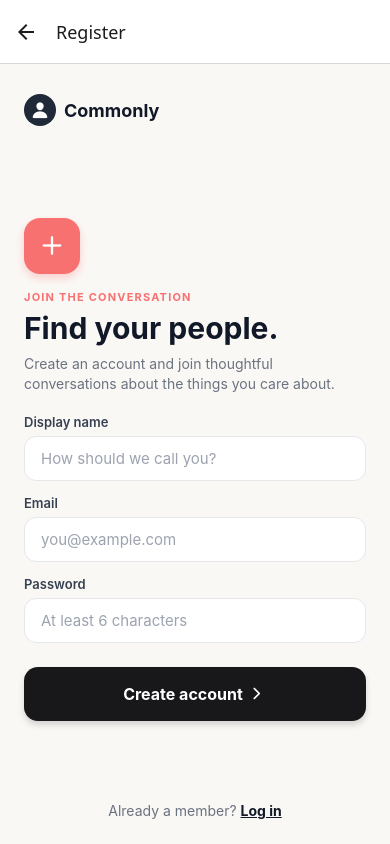
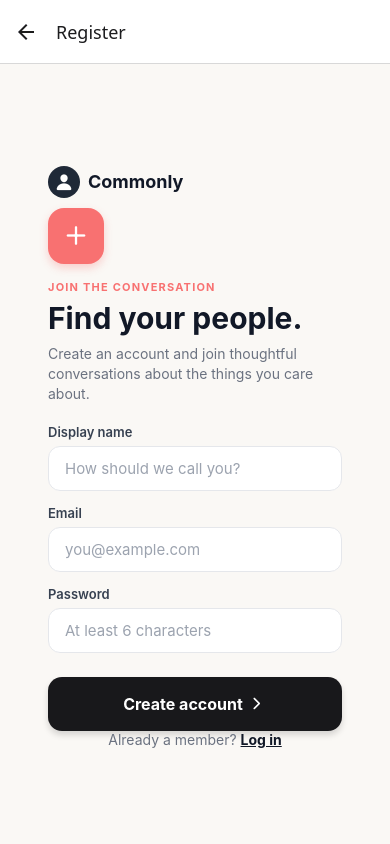
Before and after one commit to dc0der1/Forum-App-Frontend-, a React Native app: screen /Register in a window 390 px wide. Built offline with nearby package versions, Linux system fonts and the light colour scheme.

Commit message:
Update: Little style update to make sure everything looks correct on each device resolution

```diff
--- a/screens/Forums.js
+++ b/screens/Forums.js
@@ -1,4 +1,4 @@
-import { FlatList, Pressable, StyleSheet, Text, View, SafeAreaView } from "react-native";
+import { FlatList, Pressable, StyleSheet, Text, View, SafeAreaView, ActivityIndicator } from "react-native";
 import * as SecureStore from "expo-secure-store";
 import { useCallback, useState } from "react";
 import { AntDesign, MaterialCommunityIcons, Feather, EvilIcons } from "@expo/vector-icons";
@@ -40,6 +40,7 @@ export default function Forums({ navigation }) {
     async function getAllPosts(pageNumber = 0, shouldReset = false) {
         if (loading || (!hasMore && !shouldReset)) return;
 
+        setLoading(true);
         try {
             const token = await SecureStore.getItemAsync("userToken");
 
@@ -147,6 +148,7 @@ export default function Forums({ navigation }) {
     }
 
     async function findPostsByCategory(targetCategory, pageNumber = 0, shouldReset = false) {
+        setLoading(true);
         try {
             const token = await SecureStore.getItemAsync("userToken");
 
@@ -181,6 +183,7 @@ export default function Forums({ navigation }) {
     }
 
     async function findMostPopularPosts(pageNumber = 0, shouldReset = false) {
+        setLoading(true);
         try {
             const token = await SecureStore.getItemAsync("userToken");
 
@@ -215,6 +218,7 @@ export default function Forums({ navigation }) {
     }
 
     async function findLatestPosts(pageNumber = 0, shouldReset = false) {
+        setLoading(true);
         try {
             const token = await SecureStore.getItemAsync("userToken");
 
@@ -327,9 +331,21 @@ export default function Forums({ navigation }) {
                     showsVerticalScrollIndicator={false}
                     onEndReached={handleLoadMore}
                     onEndReachedThreshold={0.5}
+                    contentContainerStyle={{ paddingBottom: 100, flexGrow: 1 }}
+                    ListFooterComponent={
+                        loading && posts.length > 0 ? (
+                            <View style={styles.footerLoader}>
+                                <ActivityIndicator size="small" color="#f87171" />
+                            </View>
+                        ) : null
+                    }
                     ListEmptyComponent={
-                        !loading && (
-                            <View style={styles.emptyTextContainer}>
+                        loading && posts.length === 0 ? (
+                            <View>
+                                <ActivityIndicator size="large" color="#f87171" />
+                            </View>
+                        ) : (
+                            <View>
                                 <Text style={styles.emptyText}>No forums are posted!{"\n"}Be the first to post!</Text>
                             </View>
                         )
@@ -365,7 +381,9 @@ export default function Forums({ navigation }) {
                                         </Text>
                                     </Pressable>
                                 ))}
+                            </View>
 
+                            <View style={styles.dropdownRow}>
                                 <Dropdown
                                     style={[styles.dropdown]}
                                     containerStyle={styles.dropdownContainer}
@@ -431,6 +449,7 @@ const styles = StyleSheet.create({
     },
     tabRow: {
         flexDirection: "row",
+        alignItems: "center",
         marginBottom: 12,
     },
     tab: {
@@ -548,6 +567,9 @@ const styles = StyleSheet.create({
         backgroundColor: "#ffeeef",
         borderRadius: 10
     },
+    dropdownRow: {
+        marginBottom: 12,
+    },
     buttonCountText: {
         fontSize: 12,
         fontWeight: "600",
@@ -625,4 +647,9 @@ const styles = StyleSheet.create({
         color: "#4b5563",
         fontWeight: "500",
     },
+    footerLoader: {
+        paddingVertical: 20,
+        alignItems: "center",
+        justifyContent: "center",
+    },
 });
--- a/screens/LoginScreen.js
+++ b/screens/LoginScreen.js
@@ -1,4 +1,4 @@
-import { View, Text, StyleSheet, TextInput, Pressable, SafeAreaView, KeyboardAvoidingView, Platform } from "react-native";
+import { View, Text, StyleSheet, TextInput, Pressable, SafeAreaView, KeyboardAvoidingView, Platform, ScrollView } from "react-native";
 import { useState } from "react";
 import { Ionicons, MaterialCommunityIcons, Feather } from '@expo/vector-icons';
 import * as SecureStore from "expo-secure-store";
@@ -55,6 +55,10 @@ export default function LoginScreen({ navigation }) {
             <KeyboardAvoidingView
                 behavior={Platform.OS === "ios" ? "padding" : "height"}
                 style={styles.container}
+            >
+                <ScrollView
+                    contentContainerStyle={styles.scrollContainer}
+                    showsVerticalScrollIndicator={false}
                 >
                     {/* Brand Header */}
                     <View style={styles.brandHeader}>
@@ -122,6 +126,7 @@ export default function LoginScreen({ navigation }) {
                             <Text style={styles.createAccountText}>Create an account</Text>
                         </Pressable>
                     </View>
+                </ScrollView>
             </KeyboardAvoidingView>
         </SafeAreaView>
     );
@@ -137,6 +142,11 @@ const styles = StyleSheet.create({
         paddingHorizontal: 24,
         justifyContent: "space-between",
         paddingVertical: 20,
+    },
+    scrollContainer: {
+        flexGrow: 1,
+        justifyContent: "center", // Centers content vertically if screen has extra space
+        padding: 24,
     },
     brandHeader: {
         flexDirection: "row",
--- a/screens/RegisterScreen.js
+++ b/screens/RegisterScreen.js
@@ -1,4 +1,4 @@
-import { StyleSheet, Text, TextInput, View, Pressable, SafeAreaView, KeyboardAvoidingView, Platform } from "react-native";
+import { StyleSheet, Text, TextInput, View, Pressable, SafeAreaView, KeyboardAvoidingView, Platform, ScrollView } from "react-native";
 import { Ionicons, Feather } from '@expo/vector-icons';
 import { useState } from "react";
 import ErrorMessage from "../components/ErrorMessage";
@@ -98,6 +98,10 @@ return (
                 behavior={Platform.OS === "ios" ? "padding" : "height"}
                 style={styles.container}
             >
+                <ScrollView
+                    contentContainerStyle={styles.scrollContainer}
+                    showsVerticalScrollIndicator={false}
+                >
                 {/* Brand Header */}
                     <View style={styles.brandHeader}>
                         <View style={styles.logoBadge}>
@@ -172,6 +176,7 @@ return (
                             <Text style={styles.loginLinkText}>Log in</Text>
                         </Pressable>
                     </View>
+                </ScrollView>
             </KeyboardAvoidingView>
         </SafeAreaView>
     );
@@ -187,6 +192,11 @@ const styles = StyleSheet.create({
         paddingHorizontal: 24,
         justifyContent: "space-between",
         paddingVertical: 20,
+    },
+    scrollContainer: {
+        flexGrow: 1,
+        justifyContent: "center", // Centers content vertically if screen has extra space
+        padding: 24,
     },
     brandHeader: {
         flexDirection: "row",
```
Lines whose indentation alone changed are shown as unchanged.
